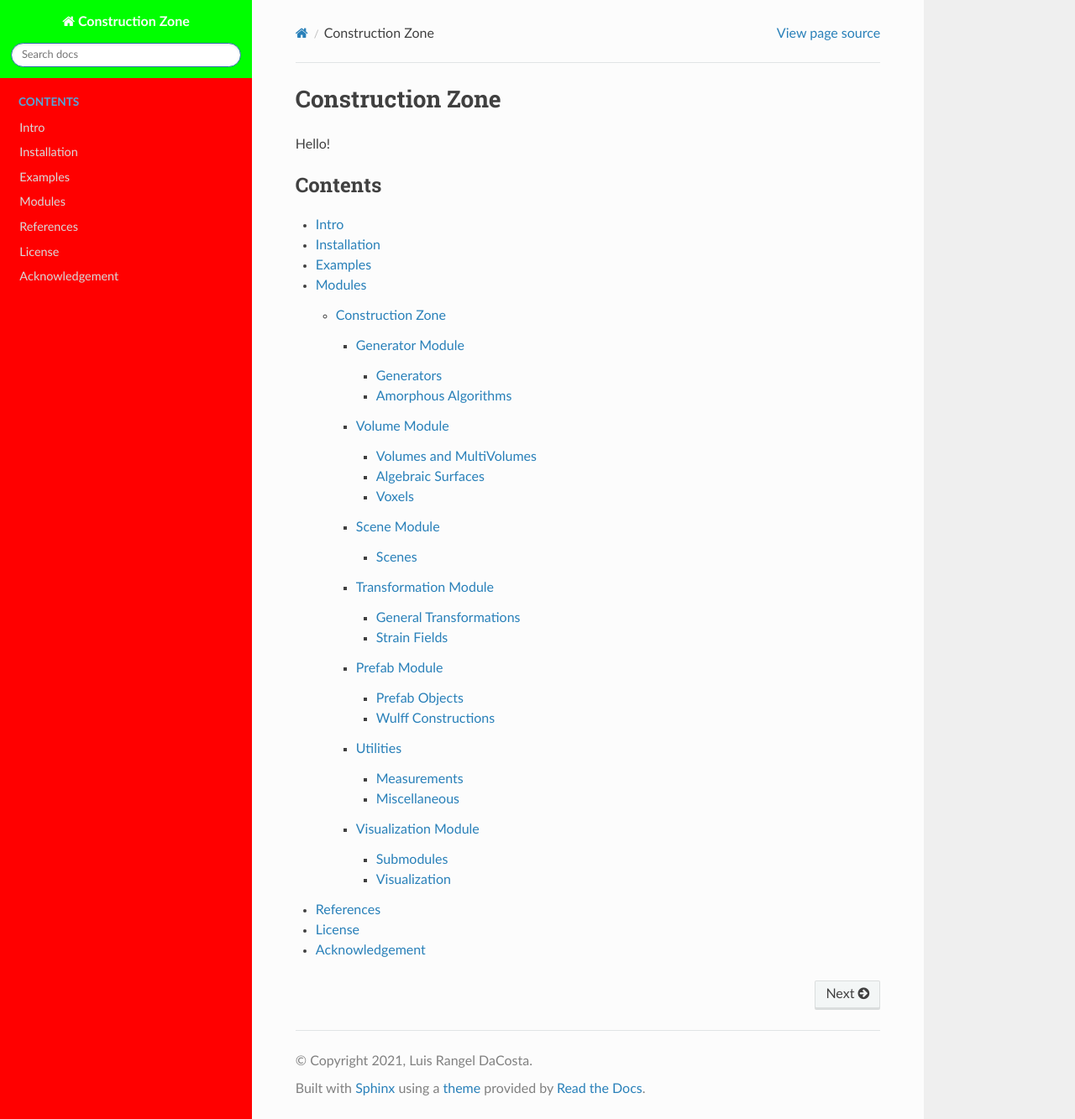
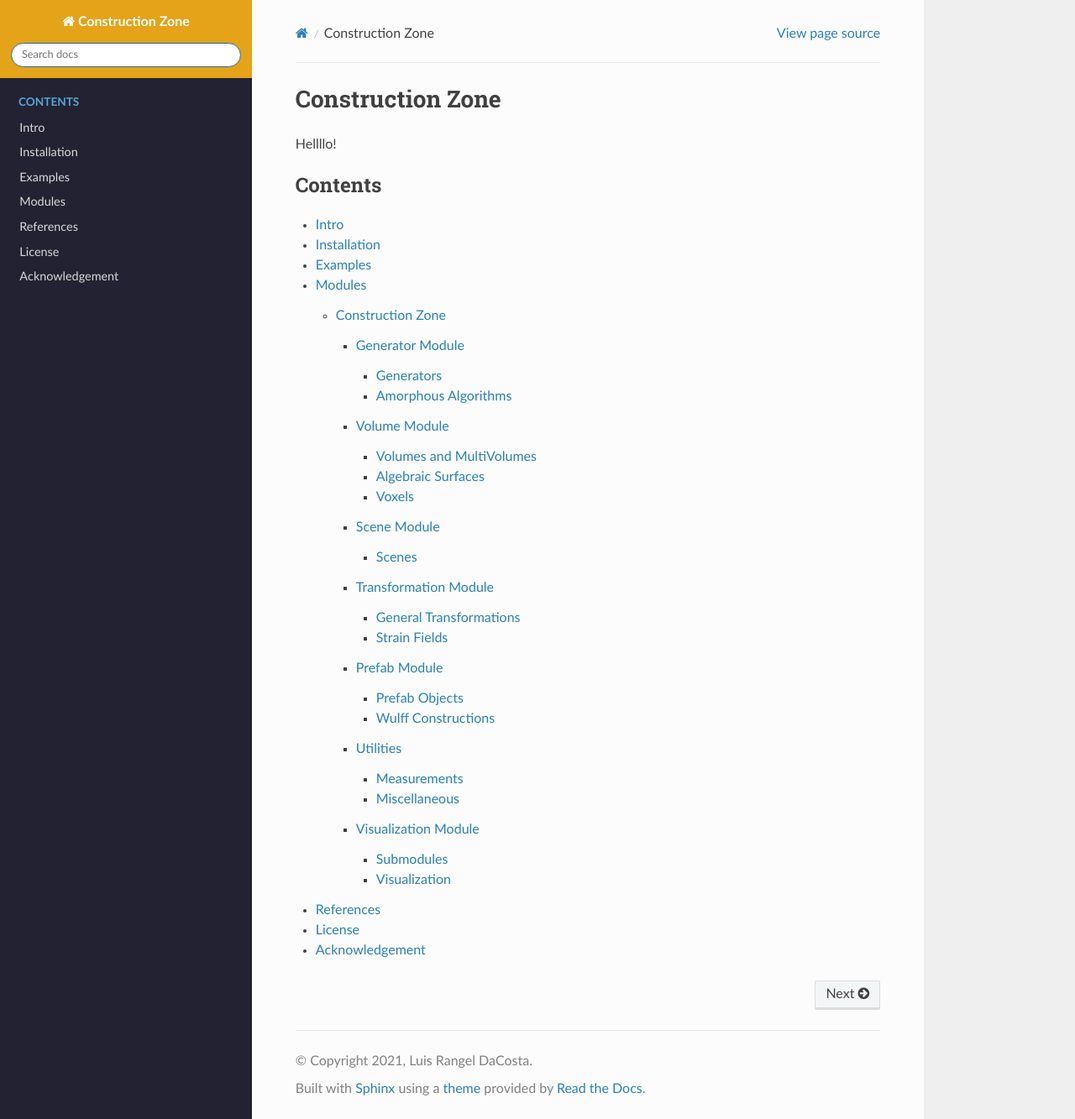
Before and after one commit to lerandc/construction_zone, a Sphinx documentation site: the page built from docs/source/index.rst, in a window 1280 px wide and 1333 px high. Shown: the whole window at 84% size. Built offline with Sphinx 7.4.7 and the Read the Docs theme 2.0.0, drawn with Linux system fonts in a browser that asks for light colours; formulas are drawn with MathJax 3.

Commit message:
actually change colors

```diff
--- a/docs/source/_static/custom.css
+++ b/docs/source/_static/css/custom.css
@@ -1,8 +1,8 @@
 /* Sidebar header (and topbar for mobile) */
 .wy-side-nav-search, .wy-nav-top {
-  background: #00ff00;
+  background: #e4a318;
 }
 /* Sidebar */
 .wy-nav-side {
-  background: #ff0000;
+  background: #232232;
 }
--- a/docs/_templates/layout.html
+++ b/docs/source/_templates/layout.html
@@ -1,5 +1,3 @@
-
-
 {% extends "!layout.html" %}
   {% block footer %} {{ super() }}
   <link rel="stylesheet" type="text/css" href="_static/custom.css">
--- a/docs/source/conf.py
+++ b/docs/source/conf.py
@@ -60,3 +60,7 @@ html_theme = 'sphinx_rtd_theme'
 # relative to this directory. They are copied after the builtin static files,
 # so a file named "default.css" will overwrite the builtin "default.css".
 html_static_path = ['_static']
+
+html_css_files = [
+    'css/custom.css',
+]
--- a/docs/source/index.rst
+++ b/docs/source/index.rst
@@ -1,7 +1,7 @@
 Construction Zone
 =============================================
 
-Hello!
+Hellllo!
 
 .. toctree::
    :maxdepth: 4
```
